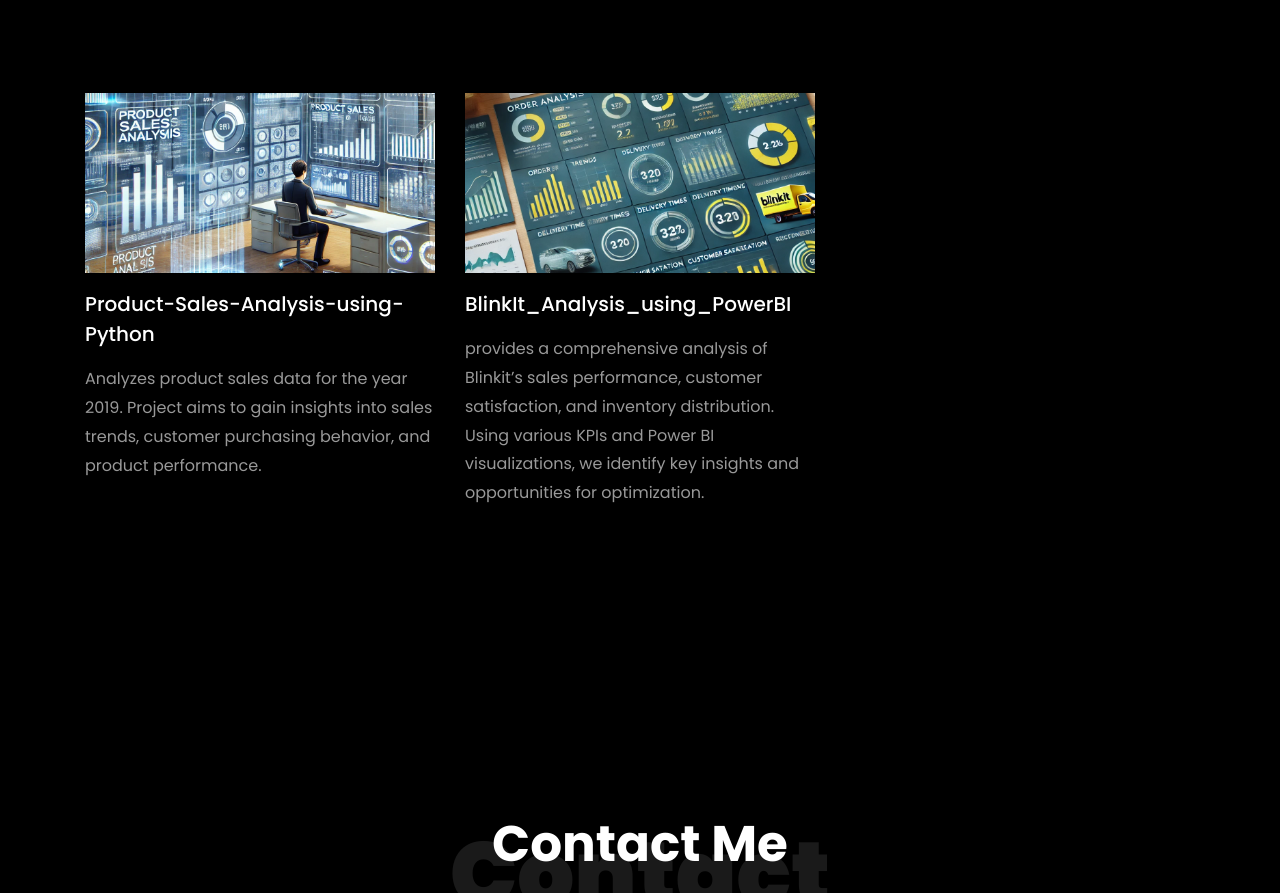
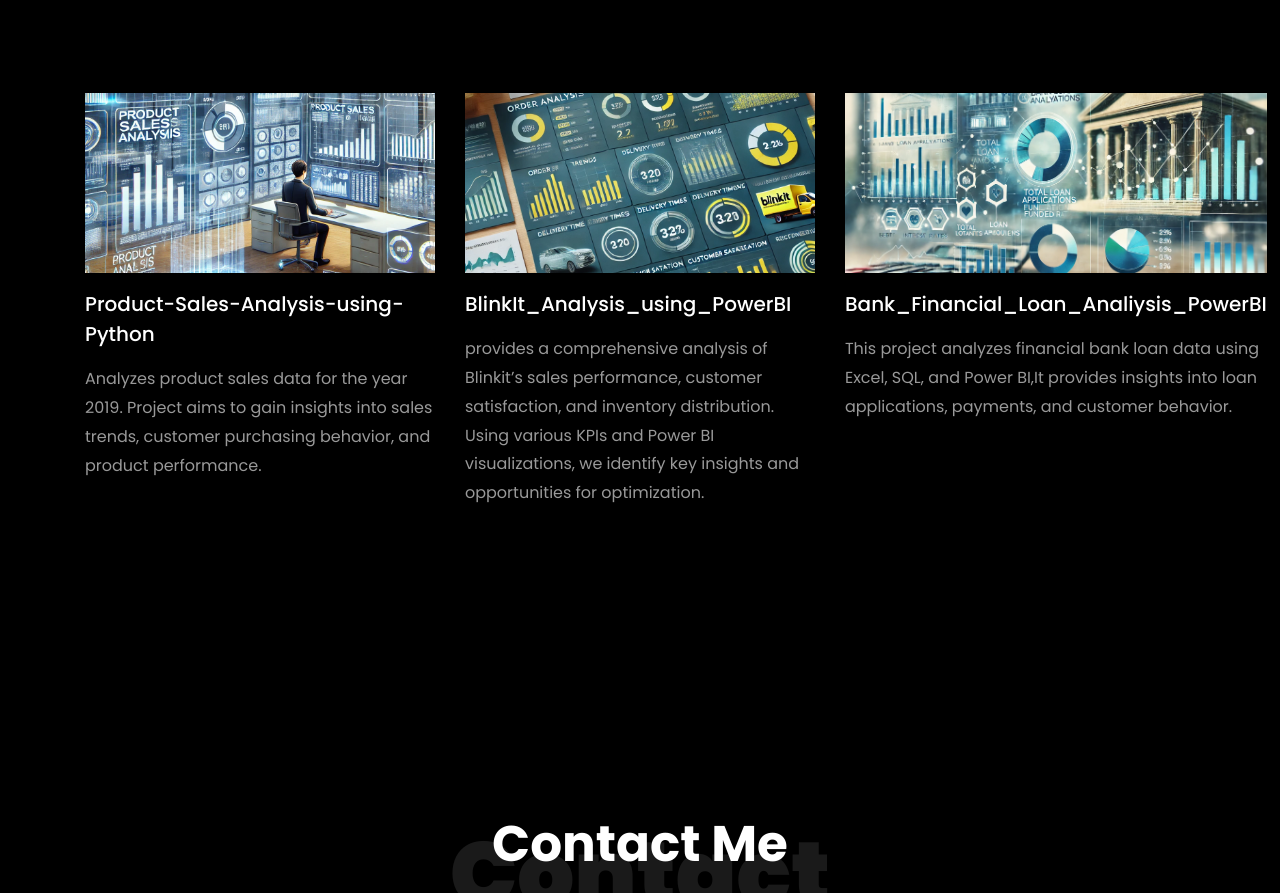
Before and after one commit to abhishekraut1224/abhiporfolio, a plain HTML site: page index.html in a window 1280 px wide. Shown: the part 3592-4485 px from the top of the page. Drawn offline with Linux system fonts and the light colour scheme; files whose address does not match are found by name.

Commit message:
Updated portfolio with new changes

```diff
--- a/index.html
+++ b/index.html
@@ -443,16 +443,17 @@
             </div>
           </div>
 		  <!-- The New Project starts from here -->
-          <!-- <div class="col-md-4 d-flex ftco-animate">
+		  <!-- Bank_Financial_Loan_Analiysis -->
+          <div class="col-md-4 d-flex ftco-animate">
           	<div class="blog-entry">
-              <a href="https://github.com/rishabhnmishra/Madhav_Store_Analysis_PowerBI/blob/main/Madhav%20Store%20dashboard.jpg" class="block-20 zoom-effect" style="background-image: url('images/proj_3.jpg');">
+              <a href="https://github.com/abhishekraut1224/Bank_Financial_Loan_Analiysis" class="block-20 zoom-effect" style="background-image: url('images/proj_3.webp');">
               </a>
               <div class="text mt-3 float-right d-block">
 
-                <h3 class="heading"><a href="https://github.com/rishabhnmishra/Madhav_Store_Analysis_PowerBI/blob/main/Madhav%20Store%20dashboard.jpg">Power BI Sales dashboard Project for Beginners</a></h3>
-                <p>Designed a power bi dashboard for Madhav Store to track and analyze the online sales data acorss India.</p>
+                <h3 class="heading"><a href="https://github.com/abhishekraut1224/Bank_Financial_Loan_Analiysis">Bank_Financial_Loan_Analiysis_PowerBI</a></h3>
+                <p>This project analyzes financial bank loan data using Excel, SQL, and Power BI,It provides insights into loan applications, payments, and customer behavior.</p>
               </div>
-            </div> -->
+            </div>
           </div>
         </div>
 	<br>
```
Also changed, not shown: images/proj_1_rishub.jpg (deleted), images/proj_2Rishub.jpg (deleted), images/proj_3.jpg (deleted), images/proj_3.webp (added).
